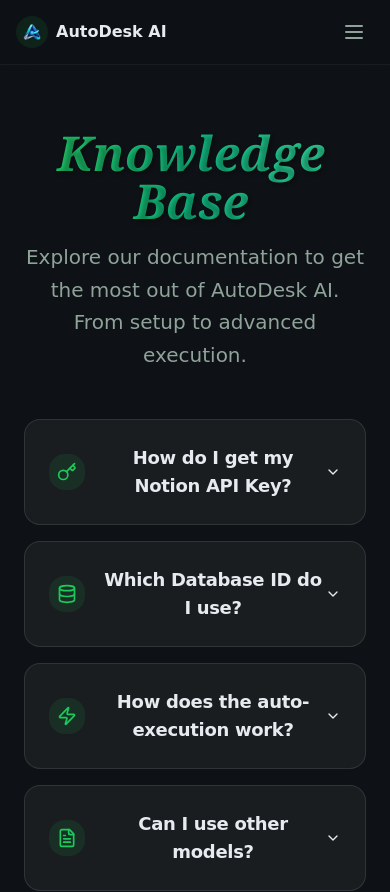
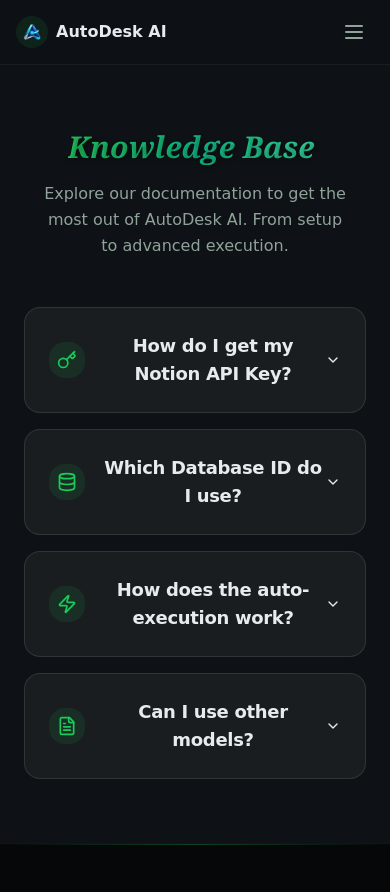
Before and after one commit to KGFCH2/AutoDesk-AI, a React (Vite) app: page /docs in a window 390 px wide. Shown: the top 892 px of the page. Built offline with nearby package versions, Linux system fonts and the light colour scheme; the HTML template or start-up script is replaced by a standard one.

Commit message:
Refined documentation page for mobile devices

```diff
--- a/src/pages/docs.tsx
+++ b/src/pages/docs.tsx
@@ -7,12 +7,12 @@
     <Layout>
       <div className="container py-16 px-6 max-w-4xl mx-auto space-y-12">
         <div className="space-y-4 text-center">
-           <h1 className="text-5xl md:text-7xl font-black tracking-normal text-foreground flex items-center gap-6 justify-center">
+           <h1 className="text-3xl md:text-7xl font-black tracking-normal text-foreground flex items-center gap-6 justify-center">
               <FileText className="h-8 w-8 text-primary hidden md:block animate-pulse" />
               <span className="text-math-gradient italic pr-2">Knowledge Base</span>
               <FileText className="h-8 w-8 text-primary hidden md:block animate-pulse" />
            </h1>
-           <p className="text-xl text-muted-foreground font-comic leading-relaxed max-w-2xl mx-auto">
+           <p className="text-base md:text-xl text-muted-foreground font-comic leading-relaxed max-w-2xl mx-auto px-4">
              Explore our documentation to get the most out of AutoDesk AI. From setup to advanced execution.
            </p>
         </div>
@@ -27,7 +27,7 @@
                 How do I get my Notion API Key?
               </div>
             </AccordionTrigger>
-            <AccordionContent className="text-muted-foreground leading-relaxed pb-6 pl-14">
+            <AccordionContent className="text-muted-foreground text-sm md:text-base leading-relaxed pb-6 pl-6 md:pl-14">
               Go to the <a href="https://www.notion.so/my-integrations" target="_blank" rel="noreferrer noopener" className="text-primary hover:underline transition-all">Notion Integrations</a> page, create a new integration, and copy your Internal Integration Token.
             </AccordionContent>
           </AccordionItem>
@@ -41,7 +41,7 @@
                 Which Database ID do I use?
               </div>
             </AccordionTrigger>
-            <AccordionContent className="text-muted-foreground leading-relaxed pb-6 pl-14">
+            <AccordionContent className="text-muted-foreground text-sm md:text-base leading-relaxed pb-6 pl-6 md:pl-14">
               Open your Notion database in the browser. The ID is the 32-character string in the URL after your workspace name and the slash, but before the question mark.
             </AccordionContent>
           </AccordionItem>
@@ -55,7 +55,7 @@
                 How does the auto-execution work?
               </div>
             </AccordionTrigger>
-            <AccordionContent className="text-muted-foreground leading-relaxed pb-6 pl-14">
+            <AccordionContent className="text-muted-foreground text-sm md:text-base leading-relaxed pb-6 pl-6 md:pl-14">
               The agent polls for tasks with the 'To Do' status. It then classifies the task using Groq Llama, executes it using Groq Llama 3.3, and writes the results back to Notion before marking it 'Done'.
             </AccordionContent>
           </AccordionItem>
@@ -69,7 +69,7 @@
                 Can I use other models?
               </div>
             </AccordionTrigger>
-            <AccordionContent className="text-muted-foreground leading-relaxed pb-6 pl-14">
+            <AccordionContent className="text-muted-foreground text-sm md:text-base leading-relaxed pb-6 pl-6 md:pl-14">
               Currently we support Groq's high-speed Llama and Mixtral (Llama 3.3 replacement) models for maximum performance.
             </AccordionContent>
           </AccordionItem>
```
